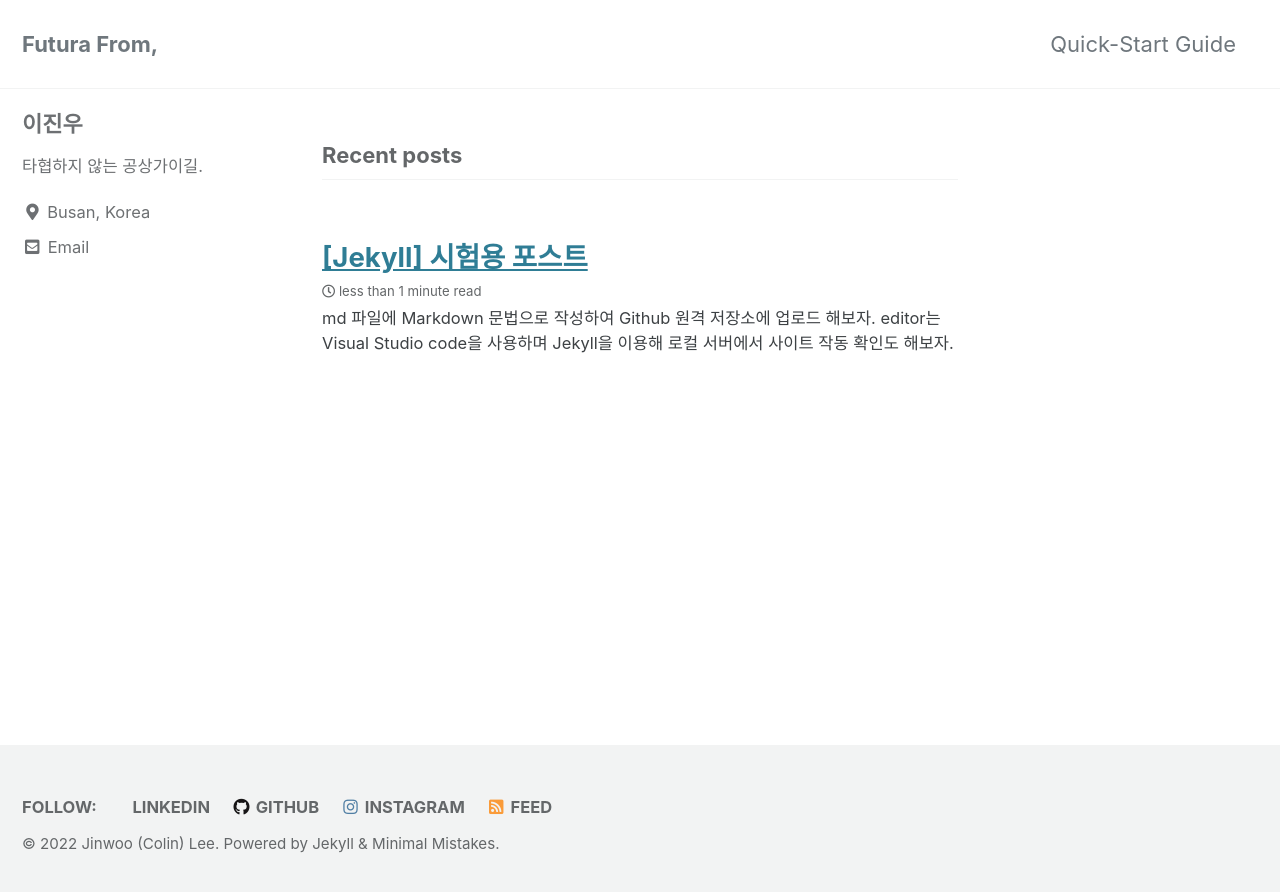
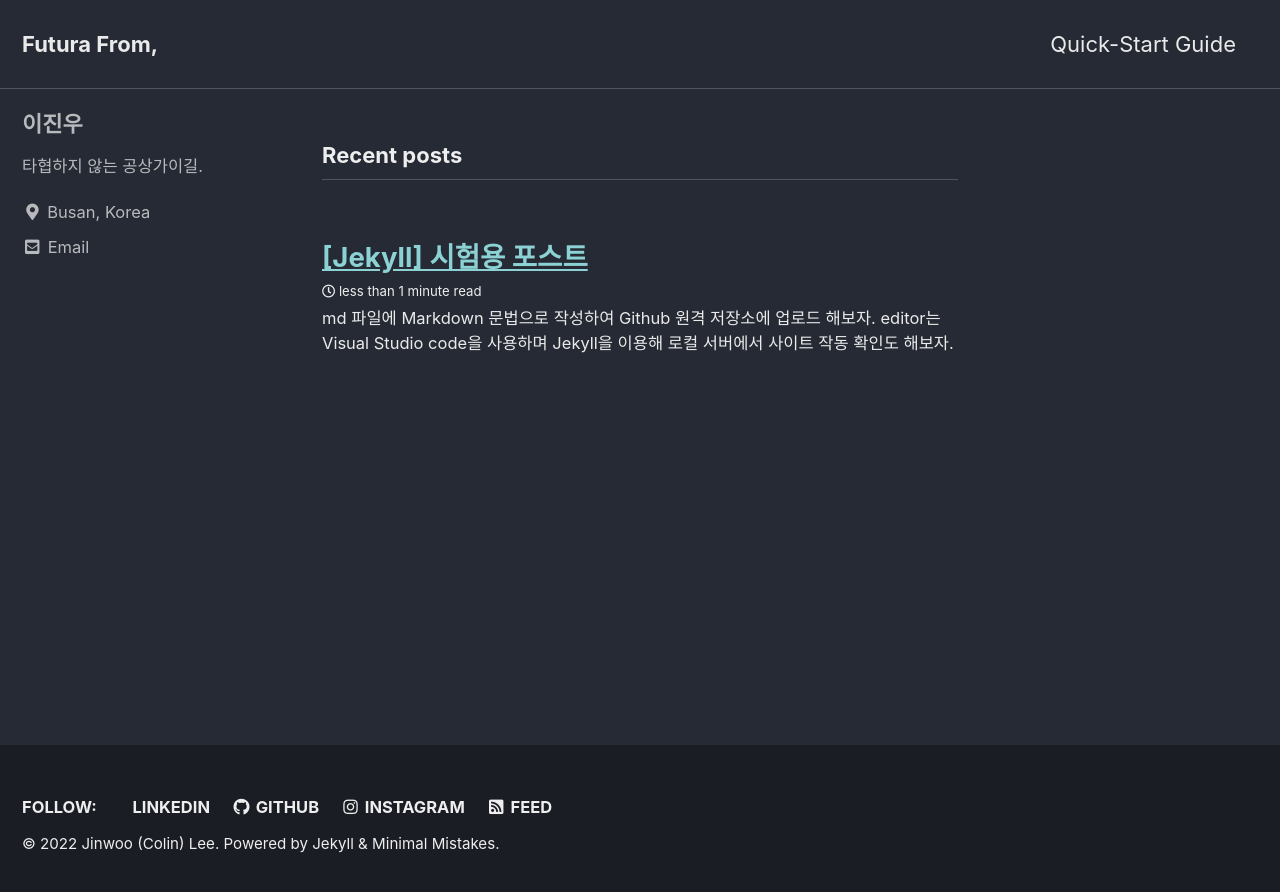
Before and after one commit to cinescope-wkr/cinescope-wkr.github.io, a Jekyll site: the page built from index.html, in a window 1280 px wide. Shown: the top 892 px of the page. Built offline with Jekyll 4.4.1, drawn with Linux system fonts in a browser that asks for light colours; cached includes are drawn as plain includes; the list of posts is cut into pages by our own code.

Commit message:
updates on config

```diff
--- a/_config.yml
+++ b/_config.yml
@@ -10,7 +10,7 @@
 # Review documentation to determine if you should use `theme` or `remote_theme`
 # theme                  : "minimal-mistakes-jekyll"
 # remote_theme           : "mmistakes/minimal-mistakes"
-minimal_mistakes_skin    : "default" # "air", "aqua", "contrast", "dark", "dirt", "neon", "mint", "plum", "sunrise"
+minimal_mistakes_skin    : "dark" # "air", "aqua", "contrast", "dark", "dirt", "neon", "mint", "plum", "sunrise"
 
 # Site Settings
 locale                   : "en-US"
@@ -61,7 +61,7 @@
 search_full_content      : # true, false (default)
 search_provider          : # lunr (default), algolia, google
 lunr:
-  search_within_pages    : # true, false (default)
+  search_within_pages    : true
 algolia:
   application_id         : # YOUR_APPLICATION_ID
   index_name             : # YOUR_INDEX_NAME
```
Also changed, not shown: 3 other files.
